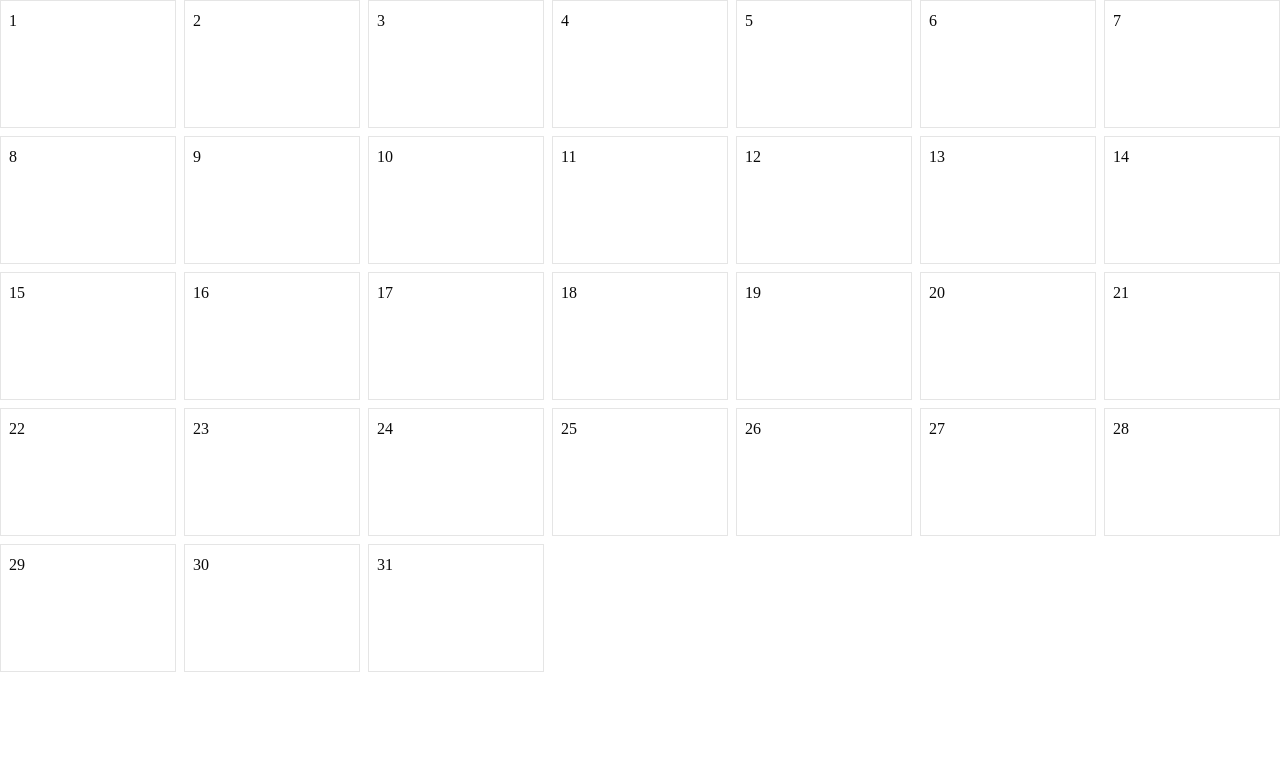
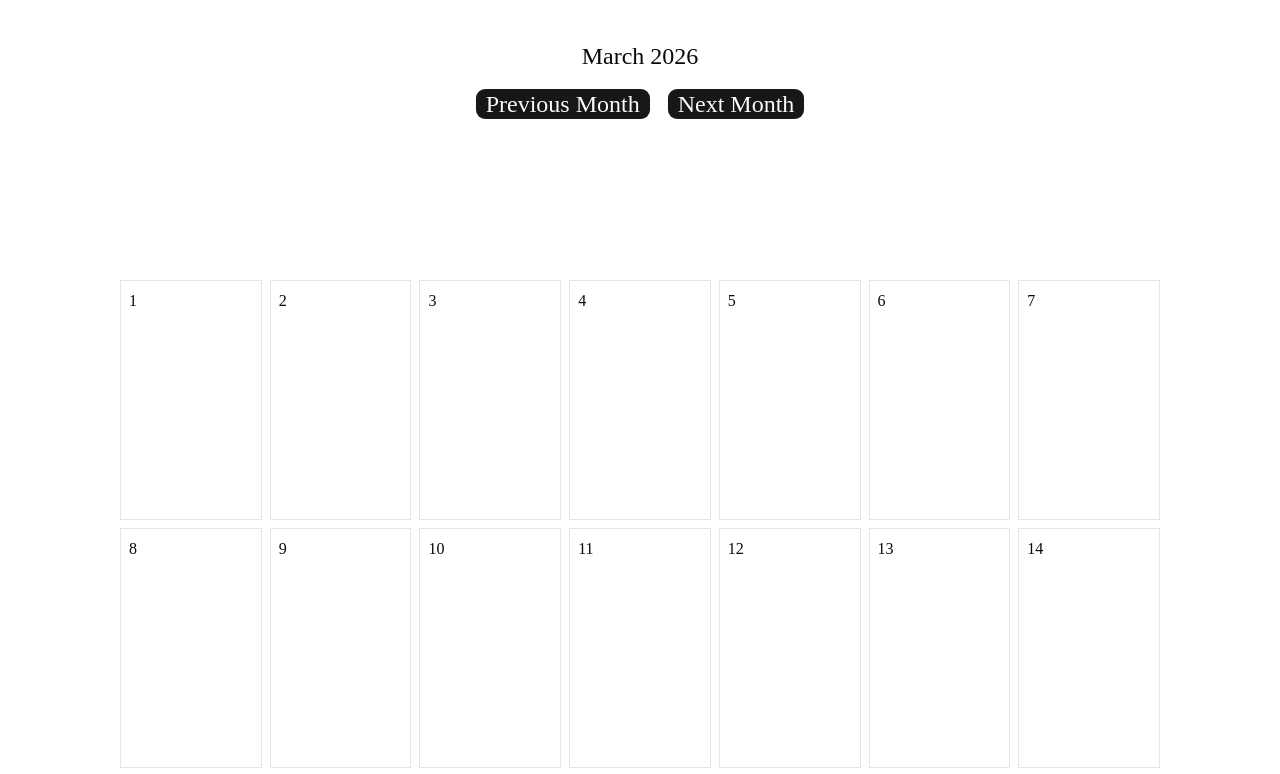
Before and after one commit to sneakyplum/notely, a Next.js app: page /dashboard in a window 1280 px wide. Shown: the top 774 px of the page. Built offline with nearby package versions, Linux system fonts and the light colour scheme.

Commit message:
implemented next and prev month buttons with updating month grids to match amount of days for that month

```diff
--- a/src/app/(dashboard)/dashboard/page.tsx
+++ b/src/app/(dashboard)/dashboard/page.tsx
@@ -1,30 +1,55 @@
+"use client";
 
+import { Button } from "@/components/ui/button";
 import {
   startOfMonth,
   endOfMonth,
 
-  eachDayOfInterval
+  eachDayOfInterval,
+  subMonths,
+  addMonths,
+  format
 } from "date-fns";
+import { useState } from "react";
 
 const Dashboard = () => {
 
-const today = new Date();
+  const today = new Date();
+  const [viewingDate, setViewingDate] = useState(new Date());
 
-// 1. Get the start and end of the grid (including padding for the week)
-const firstDayOfMonth = startOfMonth(today); // The 1st
-const lastDayOfMonth = endOfMonth(today);
+  // 1. Get the start and end of the grid (including padding for the week)
+  const firstDayOfMonth = startOfMonth(viewingDate); // The 1st
+  const lastDayOfMonth = endOfMonth(viewingDate);
 
-// 2. This gives you an array of every day to render in the grid
-const calendarDays = eachDayOfInterval({ start: firstDayOfMonth, end: lastDayOfMonth });
+
+
+  const nextMonth = () => setViewingDate(addMonths(viewingDate, 1));
+  const prevMonth = () => setViewingDate(subMonths(viewingDate, 1));
+
+
+
+  // 2. This gives you an array of every day to render in the grid
+  const calendarDays = eachDayOfInterval({ start: firstDayOfMonth, end: lastDayOfMonth });
 
 //=> "3 days ago"
 
   return (
     <main>
-      <div></div>
-      <div className="grid grid-cols-7 gap-2">
+
+      <div className="flex-col text-2xl justify-center items-center p-10">
+        <div className="flex justify-center items-center gap-4">
+          <h2>{format(viewingDate, 'MMMM yyyy')}</h2>
+
+        </div>
+        <div className="flex justify-center items-center gap-4 mt-4">
+          <Button onClick={prevMonth} className="cursor-pointer text-2xl">Previous Month</Button>
+          <Button onClick={nextMonth} className="cursor-pointer text-2xl">Next Month</Button>
+        </div>
+
+      </div>
+      <div className="grid grid-cols-7 gap-2 p-30">
         {calendarDays.map((day) => (
-          <div key={day.toString()} className="border h-32 w-full p-2">
+          <div key={day.toString()} className="border h-60 w-full p-2">
             {day.getDate()}
             {/* This is where you would drop your Sticky Notes! */}
           </div>
```
